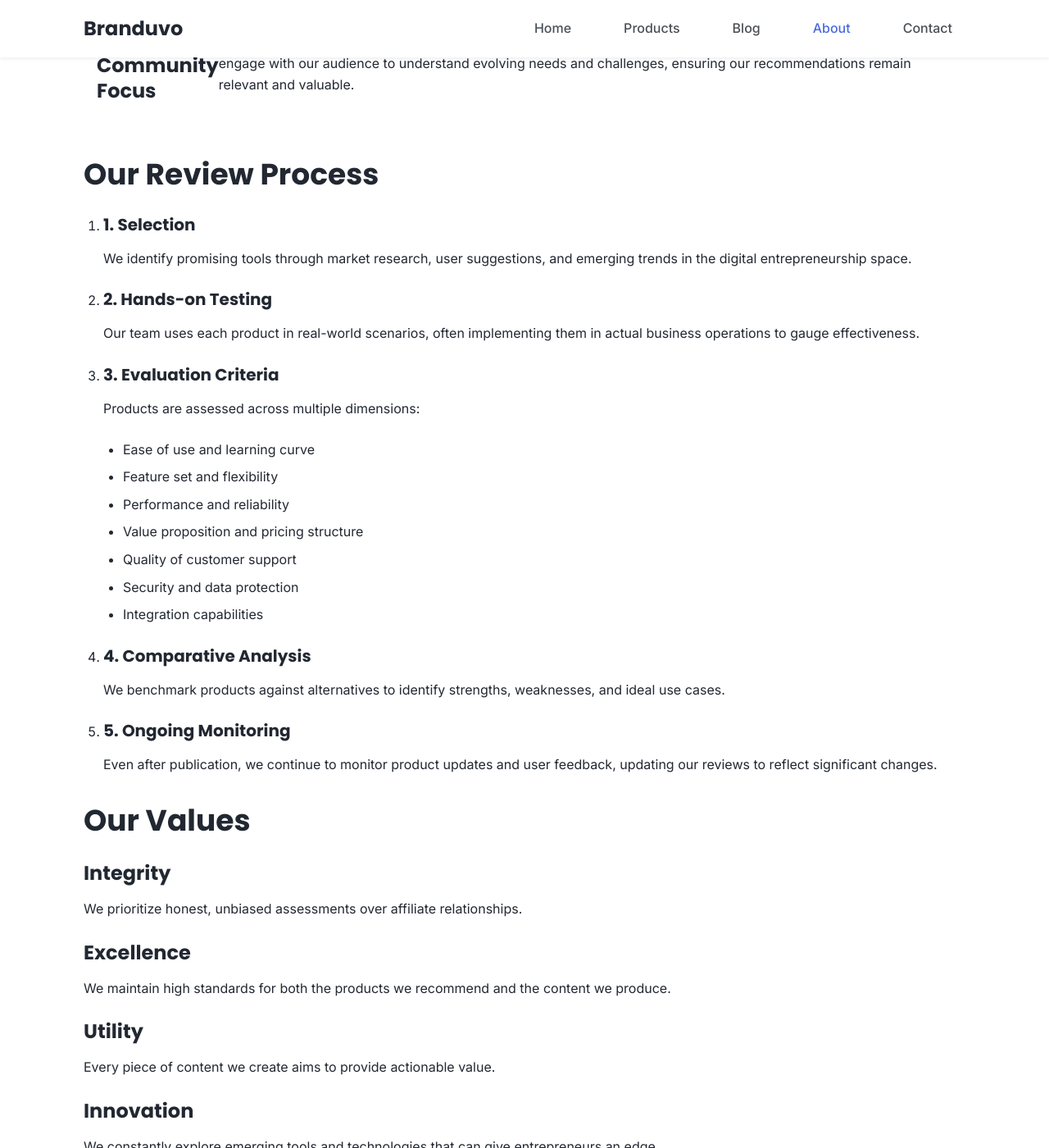
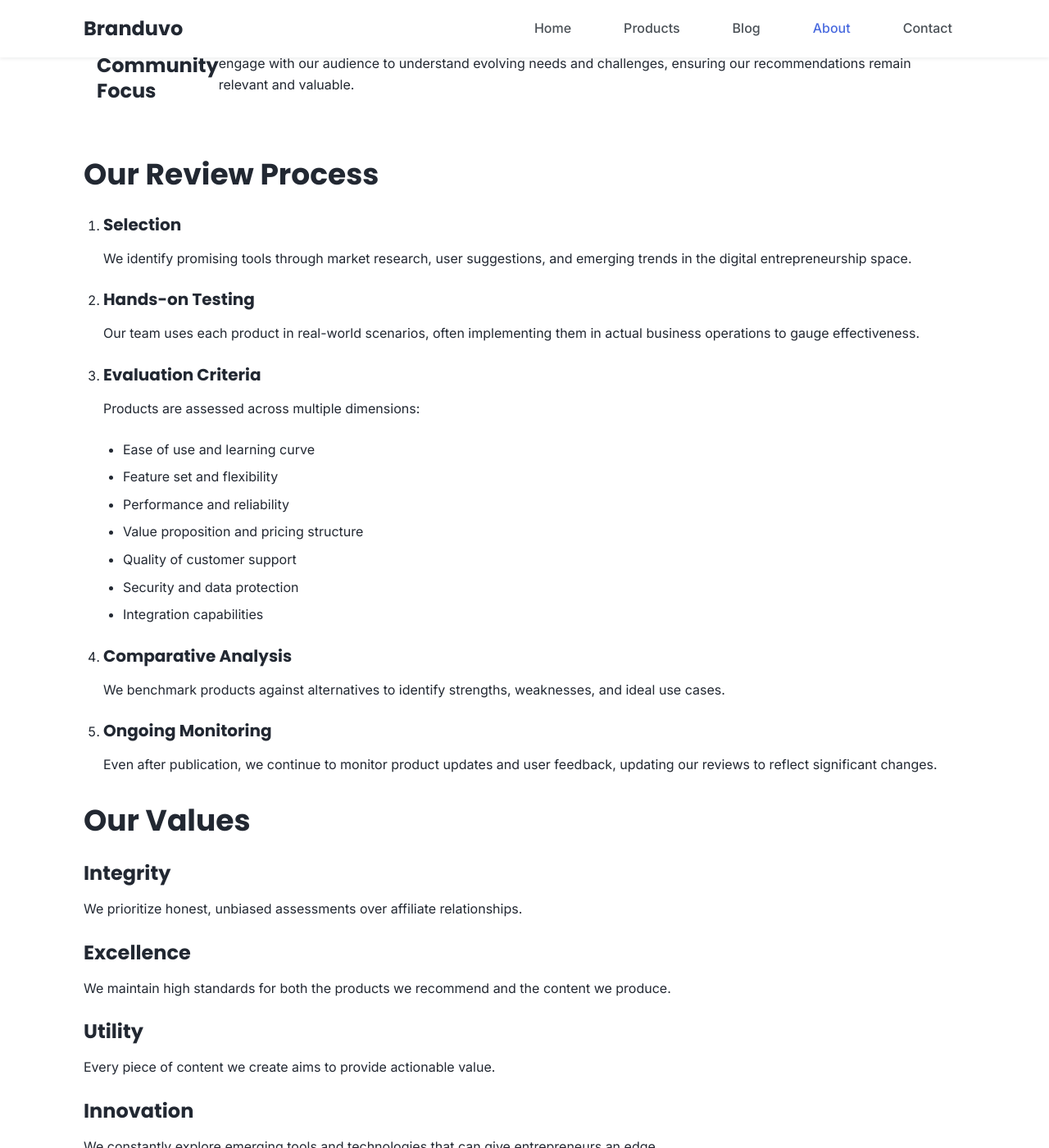
Before and after one commit to choaybouaret29/BranduvoBlog, a Jekyll site: the page built from about/index.html, in a window 1280 px wide and 1400 px high, scrolled down 1195 px. Shown: the whole window at 82% size. Built offline with Jekyll 4.4.1, drawn with Linux system fonts in a browser that asks for light colours.

Commit message:
Update index.html

```diff
--- a/about/index.html
+++ b/about/index.html
@@ -37,15 +37,15 @@ permalink: /about/
 <h2 id="our-review-process">Our Review Process</h2>
 <ol class="styled-list"> <!-- Add a class for styling if needed -->
   <li>
-    <h4 id="selection">1. Selection</h4>
+    <h4 id="selection">Selection</h4>
     <p>We identify promising tools through market research, user suggestions, and emerging trends in the digital entrepreneurship space.</p>
   </li>
   <li>
-    <h4 id="hands-on-testing">2. Hands-on Testing</h4>
+    <h4 id="hands-on-testing">Hands-on Testing</h4>
     <p>Our team uses each product in real-world scenarios, often implementing them in actual business operations to gauge effectiveness.</p>
   </li>
   <li>
-    <h4 id="evaluation-criteria">3. Evaluation Criteria</h4>
+    <h4 id="evaluation-criteria">Evaluation Criteria</h4>
     <p>Products are assessed across multiple dimensions:</p>
     <ul>
       <li>Ease of use and learning curve</li>
@@ -58,11 +58,11 @@ permalink: /about/
     </ul>
   </li>
   <li>
-    <h4 id="comparative-analysis">4. Comparative Analysis</h4>
+    <h4 id="comparative-analysis">Comparative Analysis</h4>
     <p>We benchmark products against alternatives to identify strengths, weaknesses, and ideal use cases.</p>
   </li>
   <li>
-    <h4 id="ongoing-monitoring">5. Ongoing Monitoring</h4>
+    <h4 id="ongoing-monitoring">Ongoing Monitoring</h4>
     <p>Even after publication, we continue to monitor product updates and user feedback, updating our reviews to reflect significant changes.</p>
   </li>
 </ol>
```
